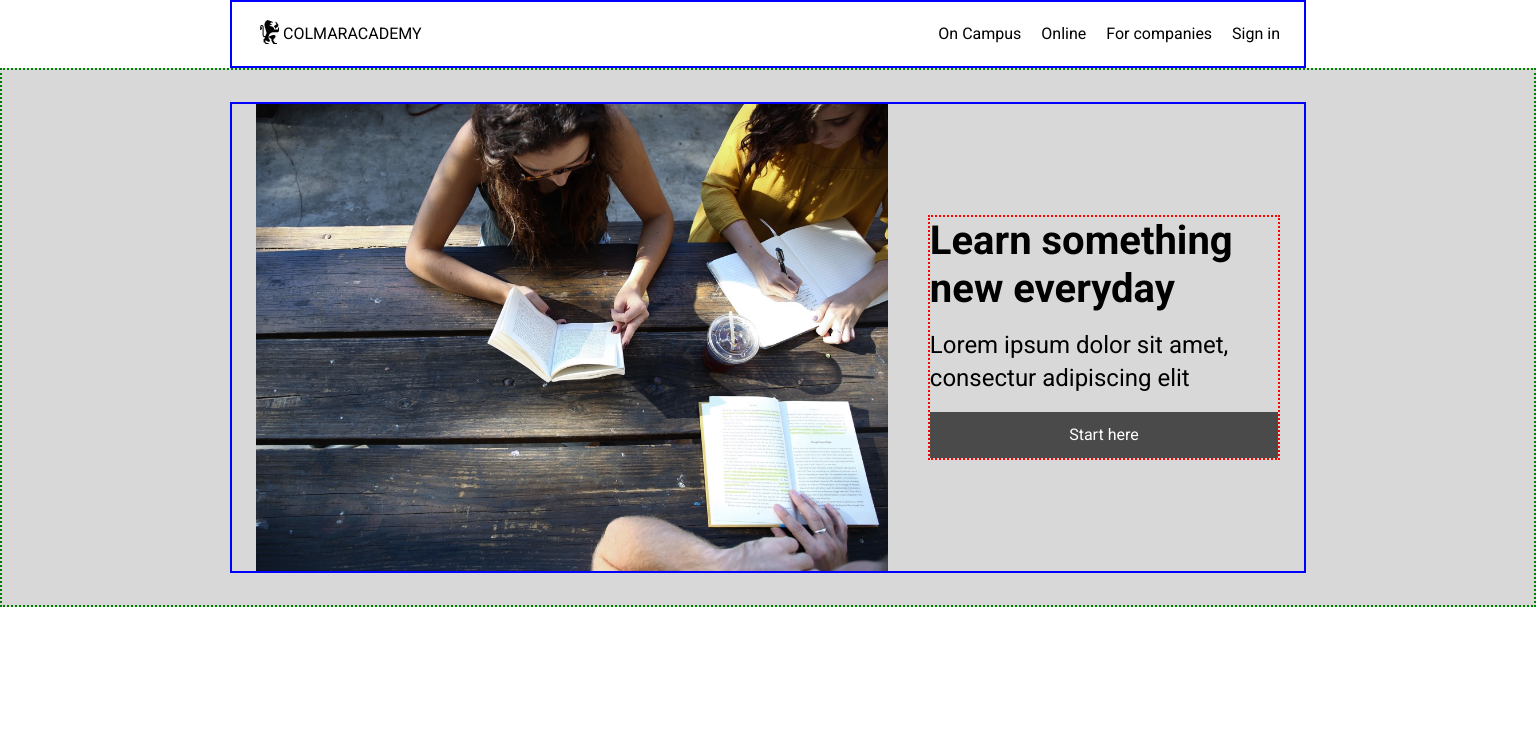
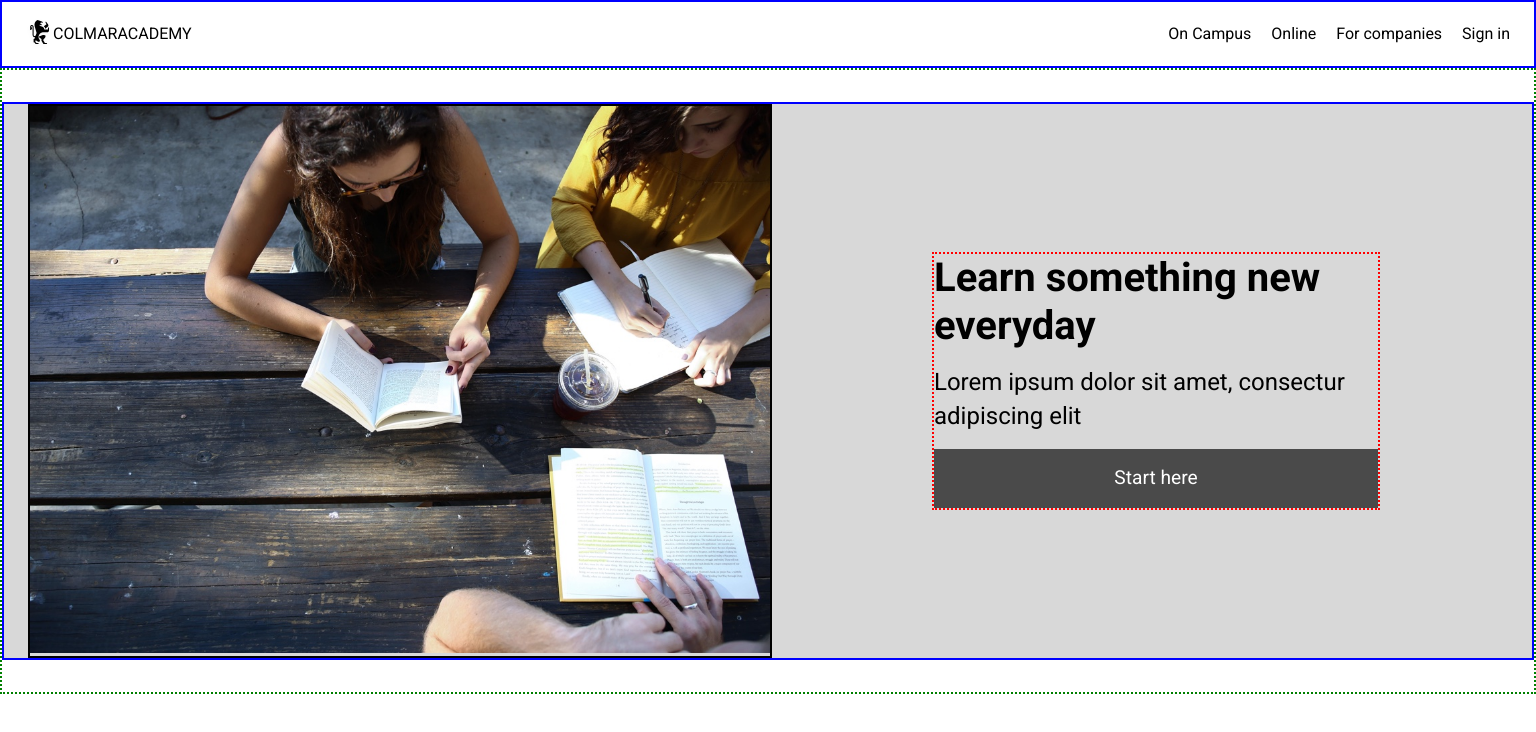
Before and after one commit to pazzyy/Capstone, a plain HTML site: page index.html in a window 1536 px wide. Drawn offline with Linux system fonts and the light colour scheme.

Commit message:
Added some media queries to the banner section

```diff
--- a/index.html
+++ b/index.html
@@ -31,7 +31,10 @@
     <!-- Banner image and CTA -->
     <div class="banner-section">
       <div class="site-container" id="banner">
-          <img src="./resources/img/banner.jpg" alt="Young people reading books on a table">
+        <div class="banner-content">
+          <div class="banner-img">
+            <img src="./resources/img/banner.jpg" alt="Young people reading books on a table">
+          </div>
         <div class="banner-cta">
           <h1>Learn something new everyday</h1>
           <p>Lorem ipsum dolor sit amet, consectur adipiscing elit</p>
@@ -39,6 +42,8 @@
             <span>Start here</span>
           </div>
         </div>
+        </div>
+
       </div>
     </div>
 
--- a/resources/css/styles.css
+++ b/resources/css/styles.css
@@ -17,7 +17,6 @@ h1{
 .site-container{
   padding: 0 1.5rem;
   border: 2px solid blue;
-  max-width: 1024px;
   margin: auto;
 }
 
@@ -43,24 +42,26 @@ header nav ul li{
 
 /*Banner section*/
 
+#banner{
+  background-color: #d8d8d8;
+
+}
 .banner-section{
-  background-color: #d8d8d8;
   padding: 2rem 0;
   border: 2px dotted green;
 }
 
-#banner{
+.banner-content{
   display: flex;
   align-items: center;
 }
 
 .banner-img{
   border: 2px solid black;
-  width: 60%;
-
+  max-width: 60%;
 }
 
-#banner img{
+.banner-img img{
   overflow: hidden;
   width: 100%;
 }
@@ -69,6 +70,7 @@ header nav ul li{
   border: 2px dotted red;
   margin-left: 2.5rem;
 }
+
 
 .banner-cta p{
   font-size: 1.5rem;
@@ -85,3 +87,44 @@ header nav ul li{
   color: #ffffff;
   line-height: 1.4;
 }
+
+
+@media only screen and (min-width: 1440px) {
+
+  .banner-content{
+    display: flex;
+    align-items: center;
+    justify-content: space-between;
+  }
+
+  .banner-img{
+    max-width: 50%;
+  }
+
+  .banner-img img{
+    overflow: hidden;
+    width: 100%;
+  }
+
+  .banner-cta{
+    max-width: 30%;
+    margin-right: 8rem;
+
+  }
+
+  .banner-button{
+    font-size: 1.2rem;
+    padding: 1rem;
+    line-height: 1.4;
+  }
+}
+
+@media only screen and (max-width: 768px) {
+  h1{
+    font-size: 1.7rem;
+  }
+
+  .banner-cta p{
+    font-size: 1rem;
+  }
+}
```
